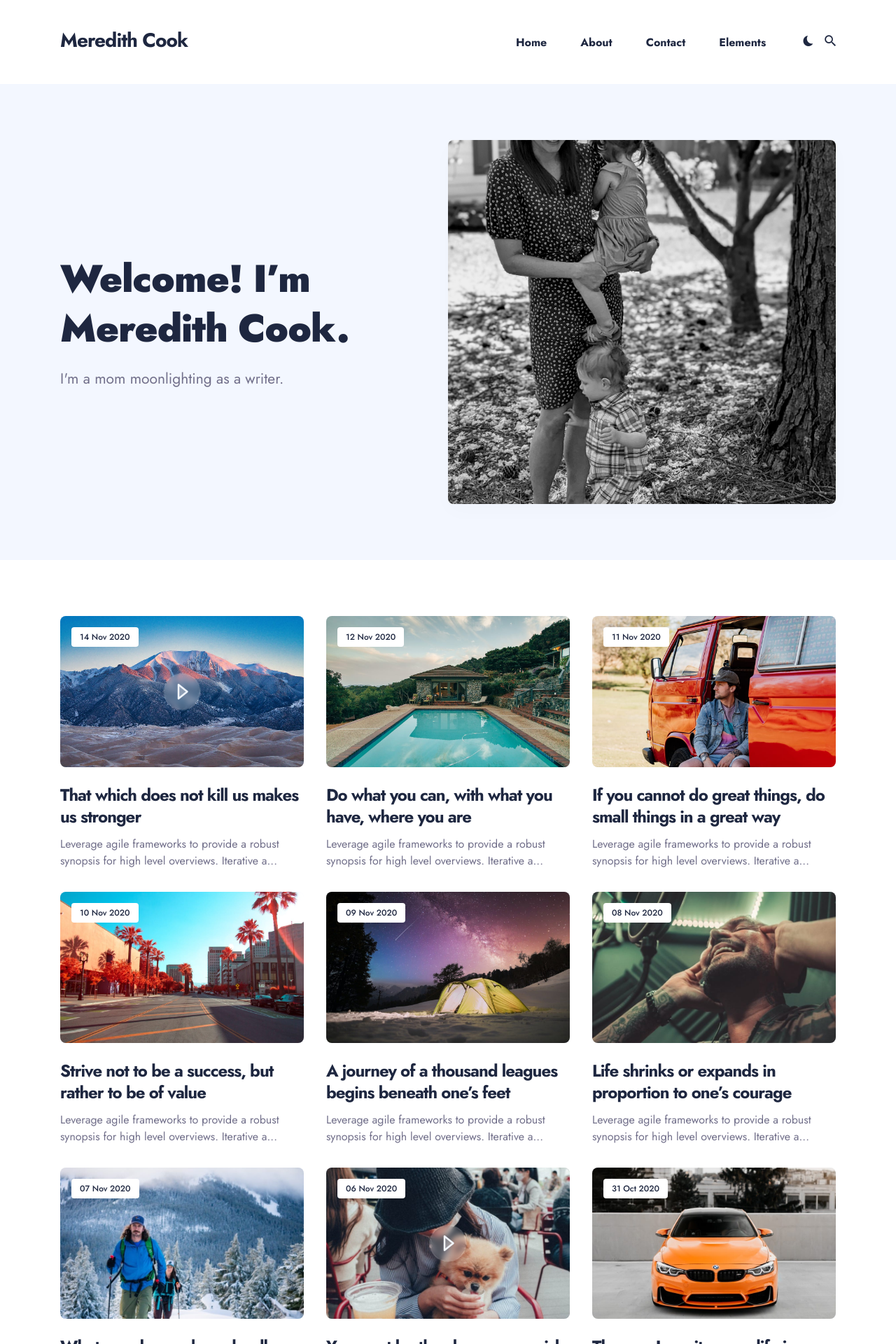
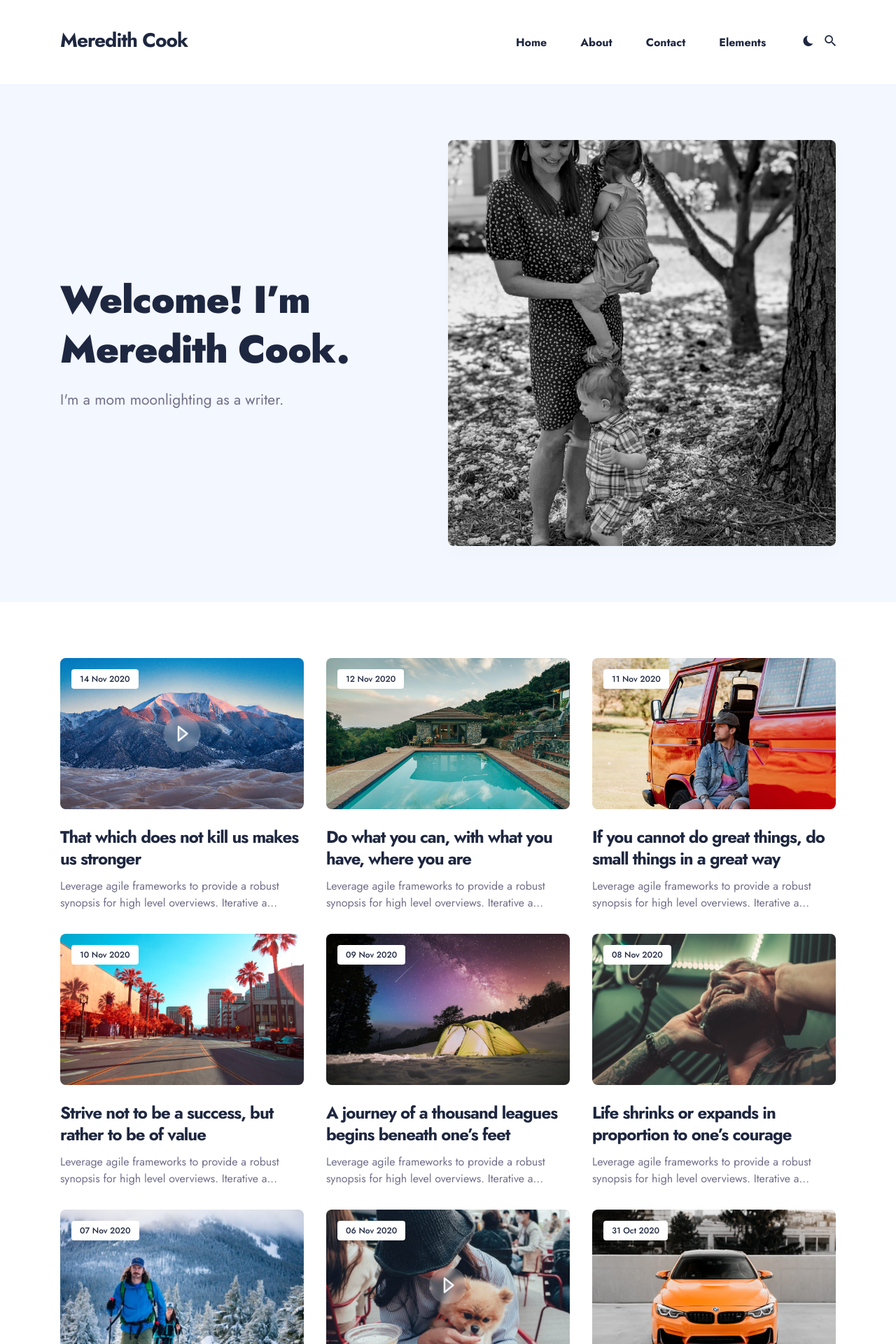
Before and after one commit to iogbole/mencatheme, a Jekyll site: the page built from index.html, in a window 1280 px wide. Shown: the top 1920 px of the page at 70% size. Built offline with Jekyll 4.4.1, drawn with Linux system fonts in a browser that asks for light colours; nearby versions of some CDN libraries; the list of posts is cut into pages by our own code.

Commit message:
update header image size

```diff
--- a/_sass/3-modules/_hero.scss
+++ b/_sass/3-modules/_hero.scss
@@ -143,7 +143,7 @@
   position: relative;
   transform: translate(0);
   width: 100%;
-  height: 520px;
+  height: 580px;
   border-radius: 8px;
   overflow: hidden;
   box-shadow: 0 10px 30px rgba(0, 0, 0, 0.02);
```
